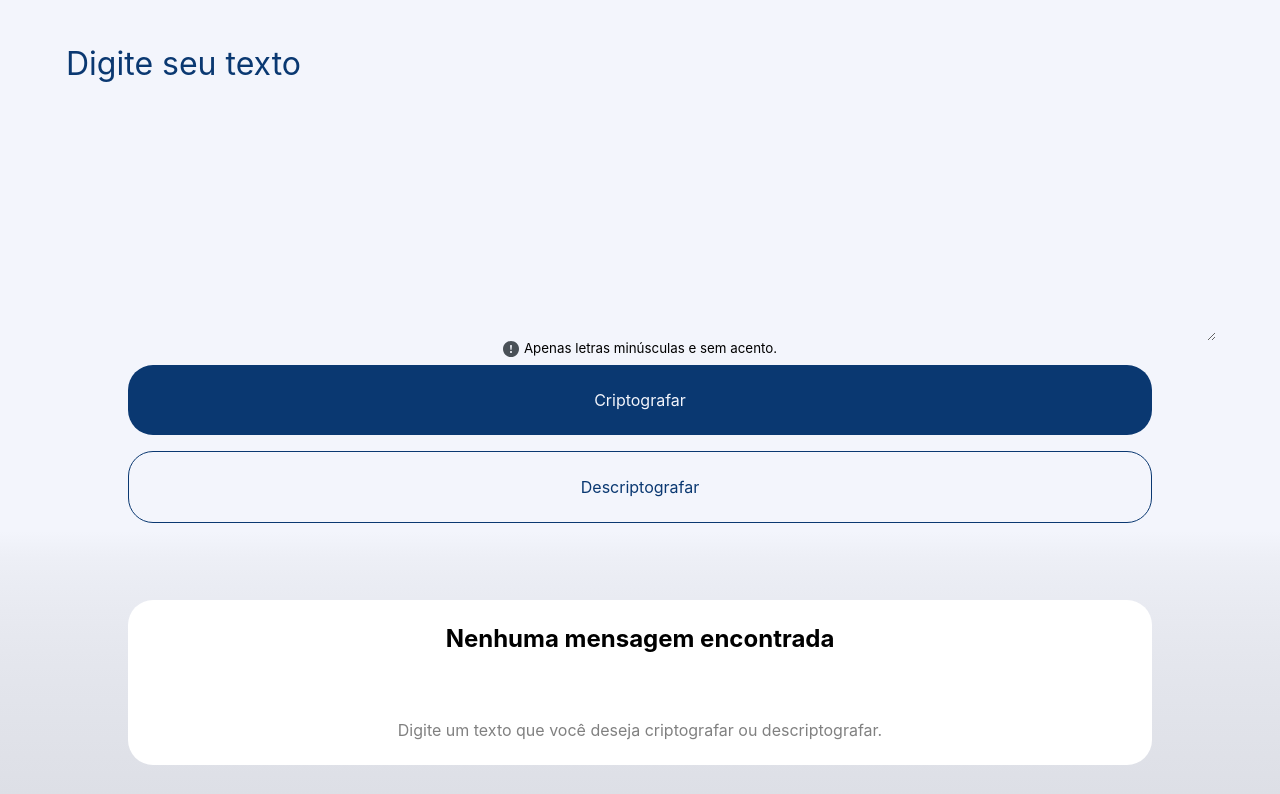
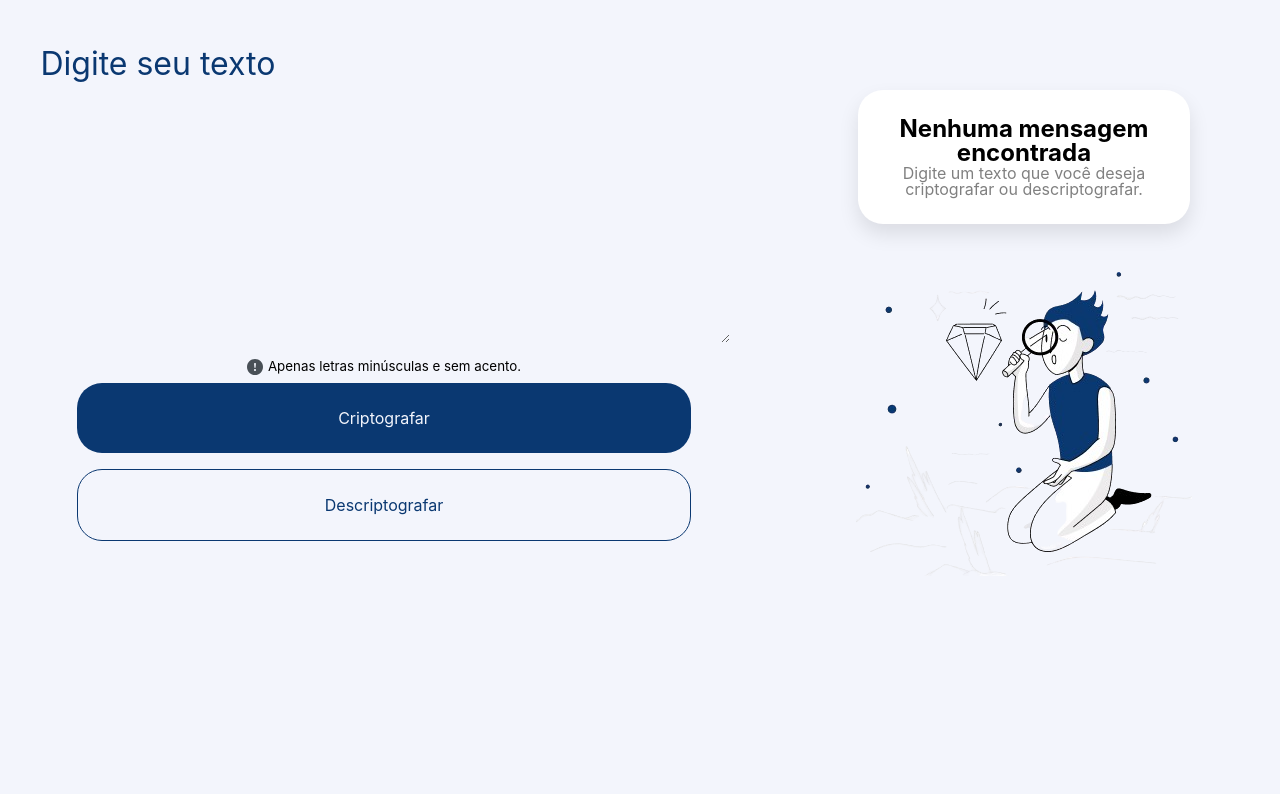
Before and after one commit to PabloLeaoDev/oracle-one, a plain HTML site: page decodificador/index.html in a window 1280 px wide. Shown: the part 54-848 px from the top of the page. Drawn offline with Linux system fonts and the light colour scheme; a web font is replaced by a local one.

Commit message:
decodificador atualizado

```diff
--- a/decodificador/assets/css/main.css
+++ b/decodificador/assets/css/main.css
@@ -28,7 +28,6 @@ header {
     height: 6%;
     padding: 1rem 0 0 1rem;
     margin-bottom: 3rem;
-    box-sizing: border-box;
 }
 
 header nav,
@@ -39,7 +38,6 @@ header img  {
 
 main {
     height: 94%;
-    box-sizing: border-box;
 }
 
 button:hover {
@@ -55,8 +53,9 @@ button:hover {
 
 .in textarea {
     border: none;
-    width: 90%;
-    height: 70%;
+    max-width: 90%;
+    min-width: 90%;
+    min-height: 70%;
     color: var(--secundary-color);
     font-size: 2rem;
 }
@@ -71,12 +70,15 @@ button:hover {
     align-items: center;
     gap: 5px;
     font-size: smaller;
+    background-color: transparent;
+    margin-top: 1rem;
 }
 
 .in div {
     display: flex;
     flex-direction: column;
     width: 80%;
+    background-color: transparent;
 }
 
 .in div button,
@@ -103,13 +105,13 @@ button:hover {
 
 .out {
     width: 100%;
-    height: 35%;
+    min-height: 35%;
+    padding: 3rem;
     background: linear-gradient(to bottom, var(--primary-color), 30%, #dddfe6);
     display: flex;
     justify-content: center;
     align-items: center;
-    padding-top: 2.5rem;
-    box-sizing: border-box;
+    margin-top: 5rem;
 }
 
 .out div,
@@ -119,8 +121,9 @@ button:hover {
 }
 
 .out div {
-    width: 80%;
-    height: 165px;
+    min-width: 80%;
+    max-width: 80%;
+    min-height: 165px;
     display: flex;
     flex-direction: column;
     align-items: center;
@@ -128,7 +131,7 @@ button:hover {
     text-align: center;
     border-radius: 25px;
     padding: 1.7rem;
-    box-sizing: border-box;
+    box-shadow: 0px 10px 20px 0px rgba(0, 0, 0, 0.1);
 }
 
 .out h1 {
--- /dev/null
+++ b/decodificador/assets/css/media.css
@@ -0,0 +1,35 @@
+@media screen and (min-width: 1024px) {
+    main {
+        display: flex;
+        flex-direction: row;
+    }
+
+    .in {
+        width: 60%;
+        height: 100%;
+    }
+
+    .in textarea {
+        max-width: 90%;
+        min-width: 90%;
+        min-height: 40%;
+    }
+
+    .out {
+        width: 40%;
+        height: 100%;
+        background: transparent;
+        margin-top: 0;
+        flex-direction: column;
+        justify-content: flex-start;
+        gap: 3rem;
+    }
+
+    .out_img {
+        display: block;
+    }
+
+    .out div {
+        min-height: 20%;
+    }
+}
--- a/decodificador/index.html
+++ b/decodificador/index.html
@@ -7,7 +7,7 @@
     <!-- CSS -->
     <link rel="stylesheet" href="assets/css/reset.css">
     <link rel="stylesheet" href="assets/css/main.css">
-    <link rel="stylesheet" href="assets/css/global.css">
+    <link rel="stylesheet" href="assets/css/media.css">
 </head>
 <body>
     <header>
@@ -26,12 +26,12 @@
             </div>
         </section>
         <section class="out">
-            <img src="assets/images/person.svg" alt="" class="out_img">
             <div id="answer">
                 <h1 id="non-message">Nenhuma mensagem encontrada</h1>
                 <p id="answer-p">Digite um texto que você deseja criptografar ou descriptografar.</p>
                 <button id="copy" onclick="copy()">Copiar</button>
             </div>
+            <img src="assets/images/person.png" alt="" class="out_img">
         </section>
     </main>
     <script src="src/main.js"></script>
--- a/decodificador/src/copy.js
+++ b/decodificador/src/copy.js
@@ -11,5 +11,5 @@ async function copy() {
         });
         setTimeout(function() {
             btnToCopy.innerText = 'Copiar';
-        }, 3000);
+        }, 2000);
 }
```
Also changed, not shown: decodificador/assets/images/person.png (added), decodificador/assets/images/person.svg (deleted).
